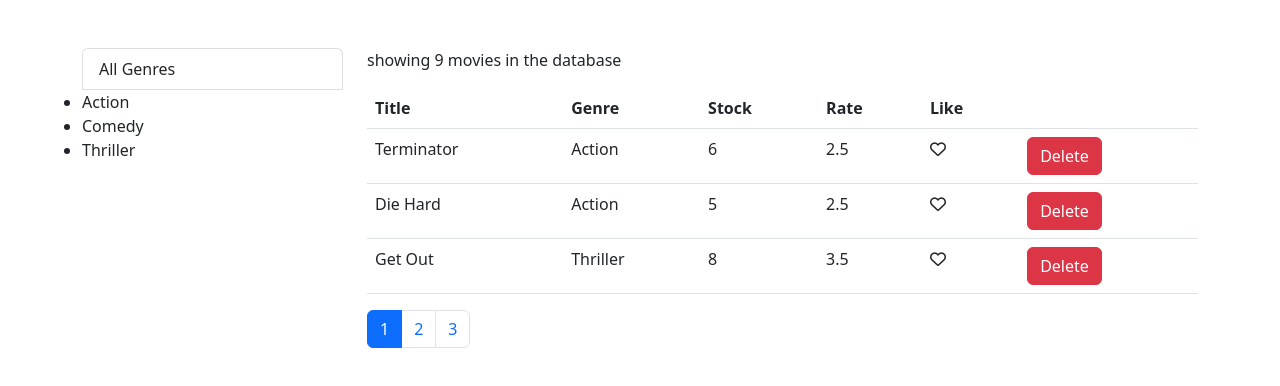
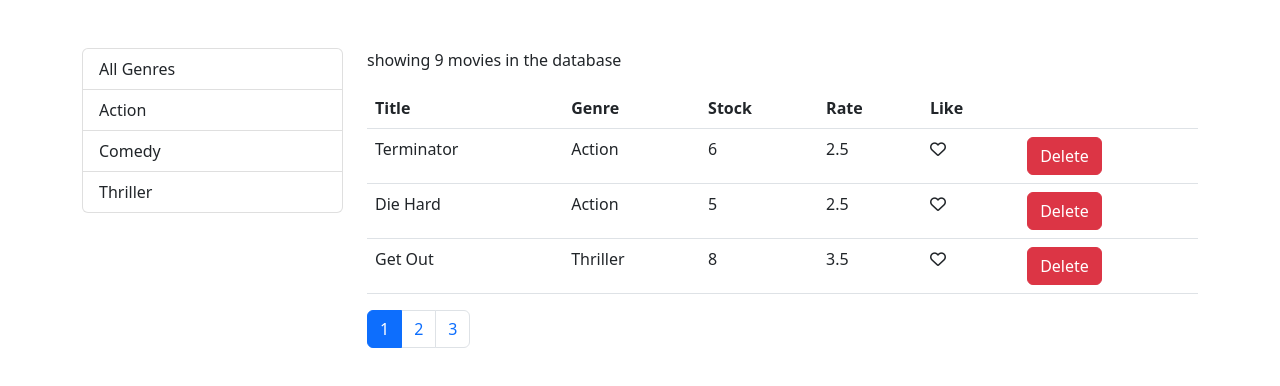
Before and after one commit to d3athammer/my-app, a React (Create React App) app: page / in a window 1280 px wide. Shown: the top 386 px of the page. Built offline with nearby package versions, Linux system fonts and the light colour scheme.

Commit message:
handling selection of genres

```diff
--- a/src/components/Movies.jsx
+++ b/src/components/Movies.jsx
@@ -11,6 +11,7 @@ class Movies extends Component {
       state = {
     allMovies: [],
     allGenres: [],
+    selectedGenre:[],
     currentGenre: 'All Genres',
     liked: false,
     pageSize: 3,
@@ -46,8 +47,8 @@ class Movies extends Component {
     console.log(genre);
   }
 
-  genreList = () => {
-
+  handleGenreSelect = (genre) => {
+    this.setState({ selectedGenre: genre })
   }
 
 
@@ -64,6 +65,7 @@ class Movies extends Component {
           <ListGroup
             items={allGenres}
             onItemSelect={this.handleGenreSelect}
+            selectedItem={this.state.selectedGenre}
              />
         </div>
         <div className="col-9">
--- a/src/components/listGroup.jsx
+++ b/src/components/listGroup.jsx
@@ -8,7 +8,7 @@ class ListGroup extends Component {
 
 
   render() {
-    const { items, textProperty, valueProperty, onItemSelect } = this.props;
+    const { items, textProperty, valueProperty, onItemSelect, selectedItem } = this.props;
 
     return (
       <ul className="list-group">
@@ -16,8 +16,8 @@ class ListGroup extends Component {
       {items.map( item => (
       <li
         key={item[valueProperty]}
-        onClick={() => onItemSelect}
-        // className={item === this.state.currentGenre ? "list-group-item active" : "list-group-item"}
+        onClick={() => onItemSelect(item)}
+        className={item === selectedItem ? "list-group-item active" : "list-group-item"}
       >
         {item[textProperty]}
       </li>
```
